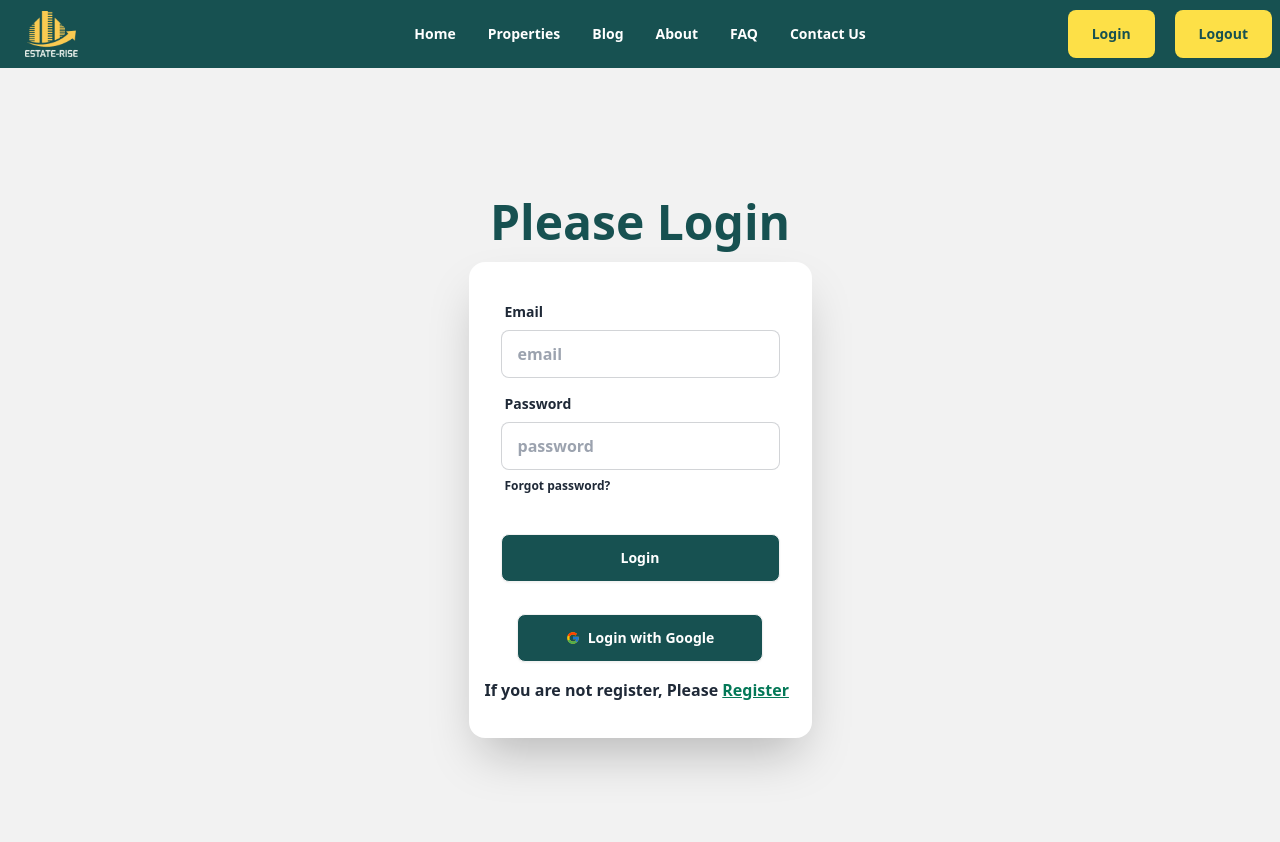
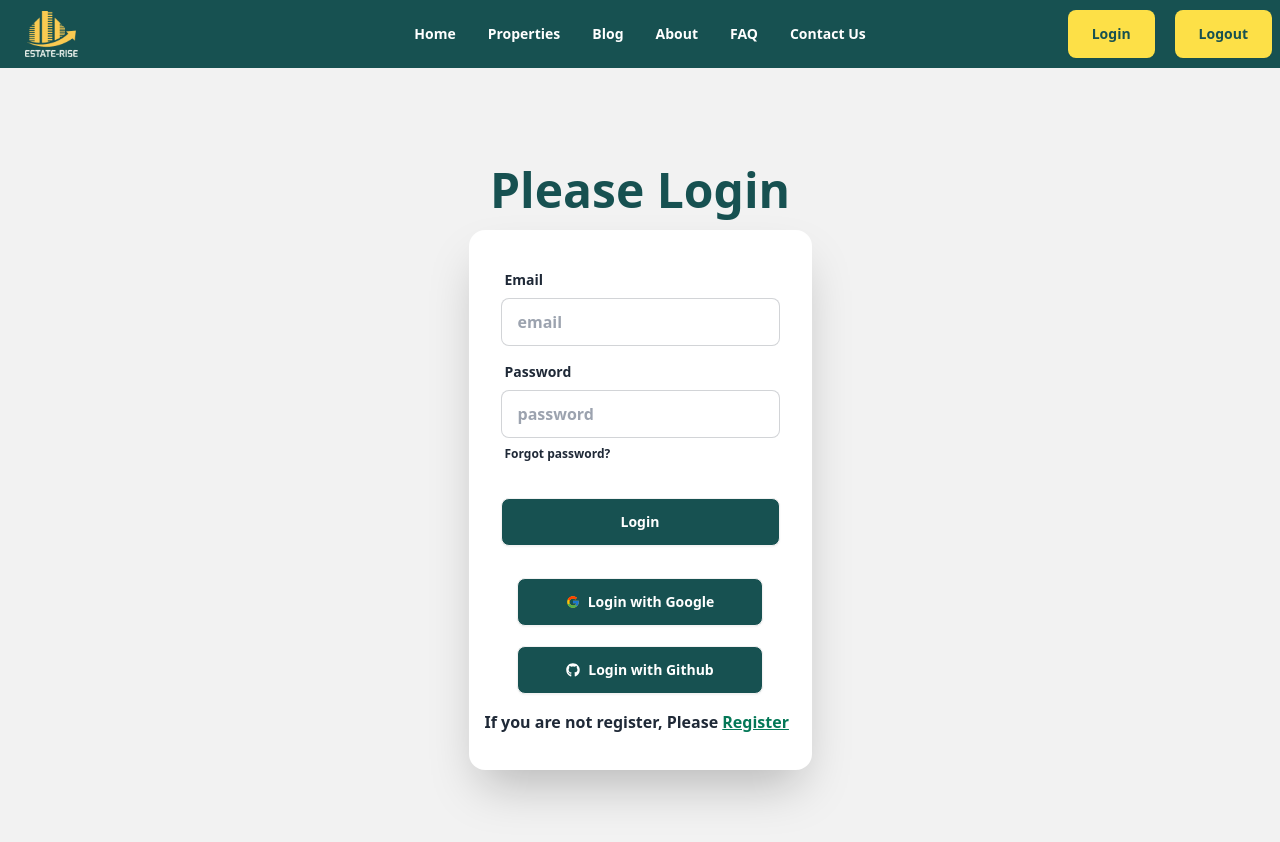
Before and after one commit to tzmehedy/Residentials_Real_Estate, a React (Vite) app: page /login in a window 1280 px wide. Shown: the top 842 px of the page. Built offline with nearby package versions, Linux system fonts and the light colour scheme.

Commit message:
login with git hub completed

```diff
--- a/src/AuthProvider/AuthProvider.jsx
+++ b/src/AuthProvider/AuthProvider.jsx
@@ -1,8 +1,12 @@
 import React, { createContext, useState } from "react";
 import auth from "../Firebase/firebase.config";
-import { createUserWithEmailAndPassword, signInWithEmailAndPassword, signInWithPopup } from "firebase/auth";
+import { createUserWithEmailAndPassword, GithubAuthProvider, GoogleAuthProvider, signInWithEmailAndPassword, signInWithPopup } from "firebase/auth";
 
 export const AuthContext = createContext(null);
+
+const providerForGoogle = new GoogleAuthProvider();
+
+const providerForGithub = new GithubAuthProvider();
 
 const AuthProvider = ({ children }) => {
   const [user, setUser] = useState(null);
@@ -15,8 +19,12 @@ const AuthProvider = ({ children }) => {
     return signInWithEmailAndPassword(auth,email,password)
   }
 
-  const userLoginWithGoogle = (provider) =>{
-    return signInWithPopup(auth,provider)
+  const userLoginWithGoogle = () =>{
+    return signInWithPopup(auth,providerForGoogle)
+  }
+
+  const userLoginWithGithub = () =>{
+    return signInWithPopup(auth, providerForGithub)
   }
 
   const authInfo = {
@@ -24,6 +32,7 @@ const AuthProvider = ({ children }) => {
     createUser,
     userLogin,
     userLoginWithGoogle,
+    userLoginWithGithub,
   };
   return (
     <AuthContext.Provider value={authInfo}>{children}</AuthContext.Provider>
--- a/src/Pages/Login.jsx
+++ b/src/Pages/Login.jsx
@@ -3,12 +3,14 @@ import { Form, Link } from 'react-router-dom';
 import NavBar from '../Components/NavBar';
 import { AuthContext } from '../AuthProvider/AuthProvider';
 import { FcGoogle } from "react-icons/fc";
-import { GoogleAuthProvider } from 'firebase/auth';
+import { FaGithub } from "react-icons/fa";
+
 
 const Login = () => {
-  const { userLogin, userLoginWithGoogle } = useContext(AuthContext);
+  const { userLogin, userLoginWithGoogle, userLoginWithGithub } =
+    useContext(AuthContext);
 
-  const provider = new GoogleAuthProvider();
+
 
   const handelLogin = (e) => {
     e.preventDefault();
@@ -29,11 +31,21 @@ const Login = () => {
   };
 
   const handleGoogleLogin = () =>{
-    userLoginWithGoogle(provider)
+    userLoginWithGoogle()
     .then(result =>{
       console.log(result.user)
     })
     .catch(error=>{
+      console.log(error.message)
+    })
+  }
+
+  const handelGithubLogin = () =>{
+    userLoginWithGithub()
+    .then(result=>{
+      console.log(result.user)
+    })
+    .catch(error =>{
       console.log(error.message)
     })
   }
@@ -78,16 +90,28 @@ const Login = () => {
                     </a>
                   </label>
                 </div>
-                <div className="form-control mt-6">
-                  <button className="btn bg-[#175151] text-white font-bold">
+                <div className="form-control mt-5">
+                  <button className="btn bg-[#175151] hover:bg-[#218b8b] text-white font-bold">
                     Login
                   </button>
                 </div>
               </Form>
               <div className="text-center">
-                <button onClick={handleGoogleLogin} className="btn bg-[#175151] px-12 text-white font-bold">
+                <button
+                  onClick={handleGoogleLogin}
+                  className="btn bg-[#175151] hover:bg-[#218b8b] px-12 text-white font-bold"
+                >
                   <FcGoogle></FcGoogle>
                   Login with Google
+                </button>
+              </div>
+              <div className="text-center mt-5">
+                <button
+                  onClick={handelGithubLogin}
+                  className="btn bg-[#175151] hover:bg-[#218b8b] px-12 text-white font-bold"
+                >
+                  <FaGithub></FaGithub>
+                  Login with Github
                 </button>
               </div>
               <p className="p-4 mb-5">
```
